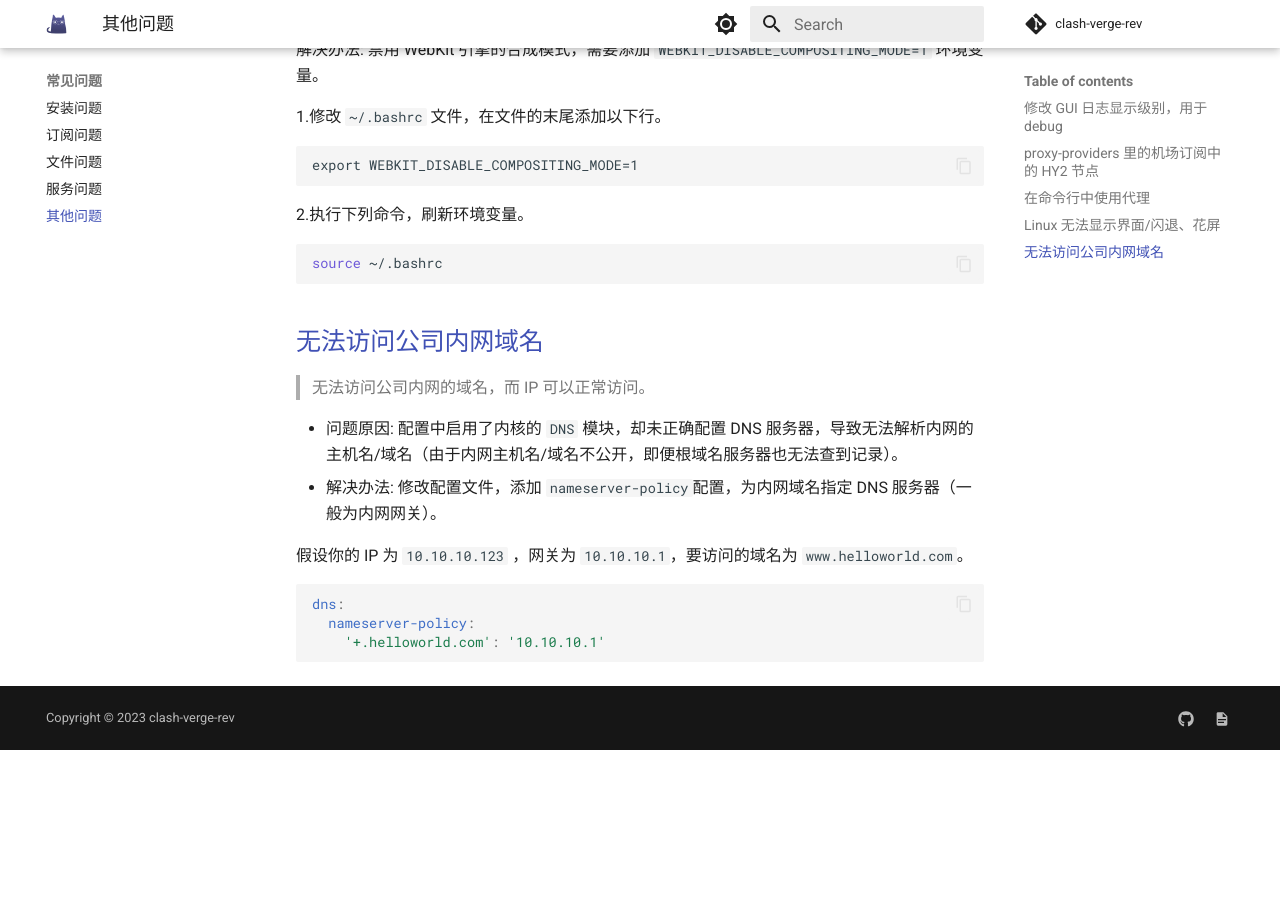
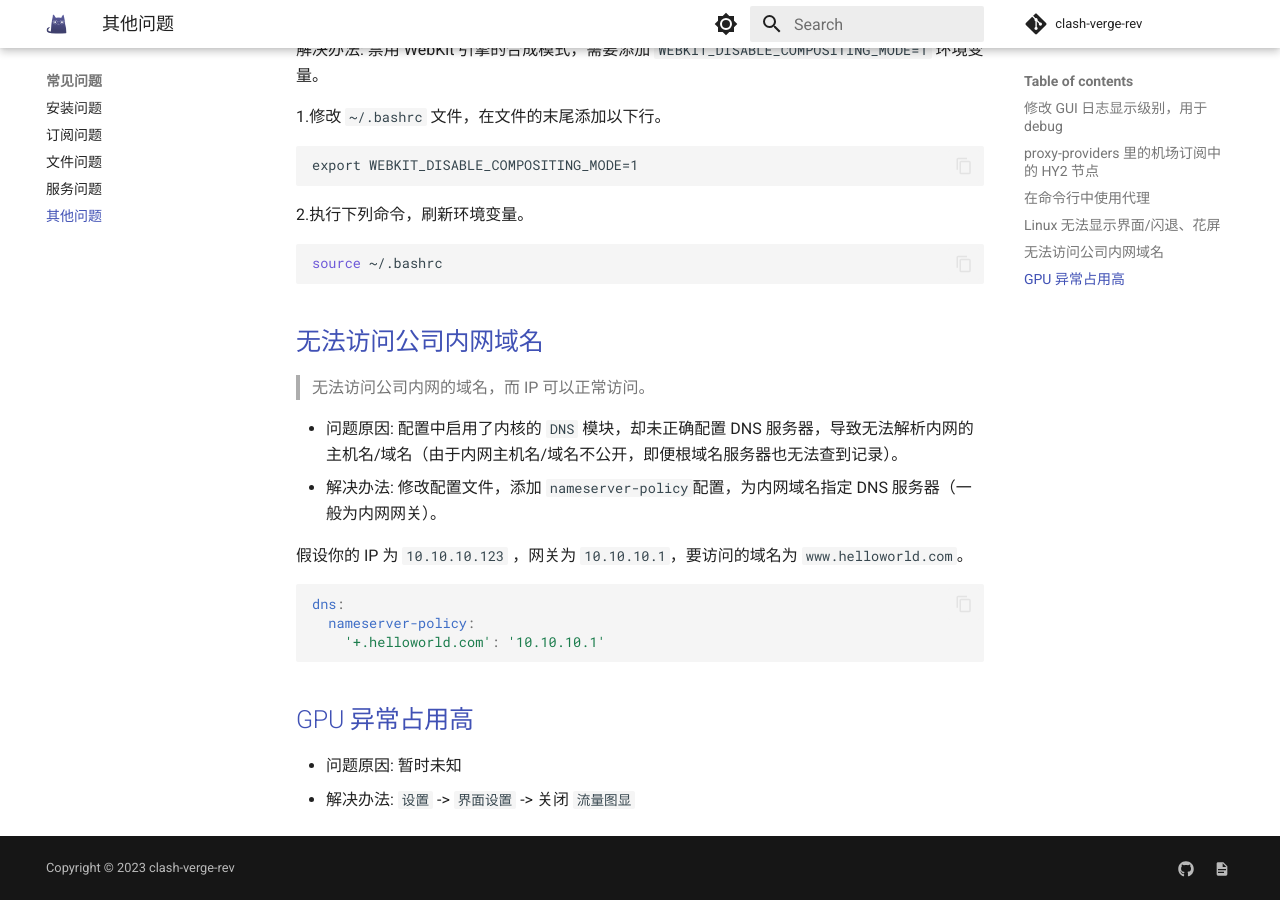
Before and after one commit to clash-verge-rev/clash-verge-rev.github.io, an MkDocs documentation site: the page built from docs/faq/other.md, in a window 1280 px wide and 900 px high, scrolled down 769 px. Built offline with MkDocs 1.6.1 and Material for MkDocs 9.7.7, drawn with Linux system fonts in a browser that asks for light colours; comment, search, counter and statistics services are not loaded; before the commit the page ends 1519 px from its top, so only the background shows below that.

Commit message:
faq: gpu high

````diff
--- a/docs/faq/other.md
+++ b/docs/faq/other.md
@@ -44,3 +44,8 @@ dns:
   nameserver-policy:
     '+.helloworld.com': '10.10.10.1'
 ```
+
+## GPU 异常占用高
+
+- 问题原因: 暂时未知
+- 解决办法: `设置` -> `界面设置` -> 关闭 `流量图显`
````
Also changed, not shown: docs/guide/profile.md (+5 -1 lines).
